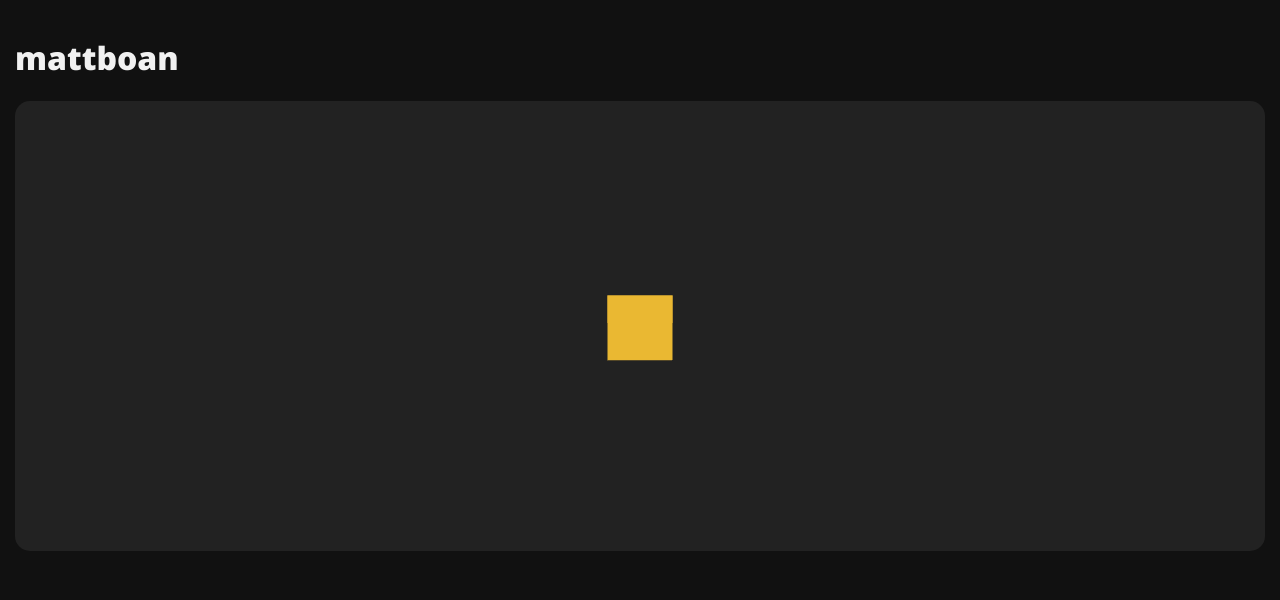
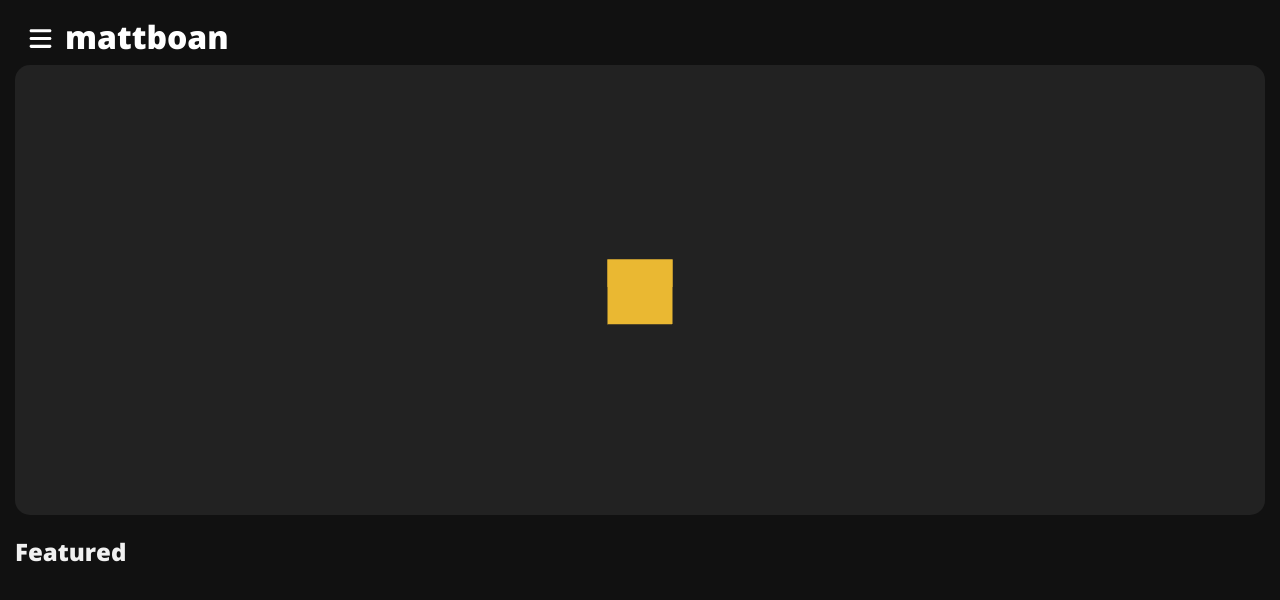
Before and after one commit to mattboan/dev-blog, a React (Create React App) app: page / in a window 1280 px wide. Shown: the top 600 px of the page. Built offline with nearby package versions, Linux system fonts and the light colour scheme.

Commit message:
Added header comp

```diff
--- a/package.json
+++ b/package.json
@@ -3,6 +3,9 @@
   "version": "0.1.0",
   "private": true,
   "dependencies": {
+    "@fortawesome/fontawesome-svg-core": "^6.1.1",
+    "@fortawesome/free-solid-svg-icons": "^6.1.1",
+    "@fortawesome/react-fontawesome": "^0.1.18",
     "@react-three/fiber": "^8.0.27",
     "@testing-library/jest-dom": "^5.16.4",
     "@testing-library/react": "^13.3.0",
@@ -12,6 +15,7 @@
     "@types/react": "^18.0.14",
     "@types/react-dom": "^18.0.5",
     "@types/three": "^0.141.0",
+    "axios": "^0.27.2",
     "react": "^18.2.0",
     "react-dom": "^18.2.0",
     "react-scripts": "5.0.1",
--- /dev/null
+++ b/src/comps/Featured.tsx
@@ -0,0 +1,24 @@
+
+
+// Featured component
+export const Featured = () => {
+
+    // Get the featured posts
+    const get = async () => {
+        try {
+
+        } catch (err) {
+            console.log("Failed to get the featured posts.");
+        }
+    };
+
+
+
+    return <div className="feat-con">
+        <h2>Featured</h2>
+
+        <div className="coral-wrapper">
+
+        </div>
+    </div>
+};
--- /dev/null
+++ b/src/comps/Header.tsx
@@ -0,0 +1,16 @@
+import "../css/header.css"
+import {faBars} from "@fortawesome/free-solid-svg-icons";
+import {FontAwesomeIcon} from "@fortawesome/react-fontawesome";
+
+
+/**
+ * Header component
+ */
+export const Header = () => {
+    return <div className="header">
+        <button className="menu-btn">
+            <FontAwesomeIcon icon={faBars} />
+        </button>
+        <h1>mattboan</h1>
+    </div>
+};
--- /dev/null
+++ b/src/css/header.css
@@ -0,0 +1,21 @@
+.header {
+    width: 100%;
+    color: white;
+    display: flex;
+    justify-content: flex-start;
+    flex-direction: row;
+}
+
+.menu-btn {
+    width: 50px;
+    height: 50px;
+}
+
+.menu-btn > * {
+    width: 25px;
+    height: 25px;
+}
+
+.header h1 {
+    margin:0;
+}
--- a/src/css/index.css
+++ b/src/css/index.css
@@ -6,8 +6,21 @@ body {
     padding: 0;
 }
 
-h1, h2 {
+h1,
+h2 {
     font-weight: 800;
+}
+
+button,
+input[type="submit"],
+input[type="reset"] {
+    background: none;
+    color: inherit;
+    border: none;
+    padding: 0;
+    font: inherit;
+    cursor: pointer;
+    outline: inherit;
 }
 
 .main-wrapper {
--- a/src/views/Home.tsx
+++ b/src/views/Home.tsx
@@ -1,11 +1,15 @@
+import {Featured} from "../comps/Featured"
+import {Header} from "../comps/Header"
 import {Hero} from "../comps/Hero"
 
 // Home view
 export const Home = () => {
 
     return <>
-        <h1>mattboan</h1>
+        <Header />
 
         <Hero />
+
+        <Featured />
     </>
 }
```
Also changed, not shown: 1 other file (tests, documents, lock files or other folders).
